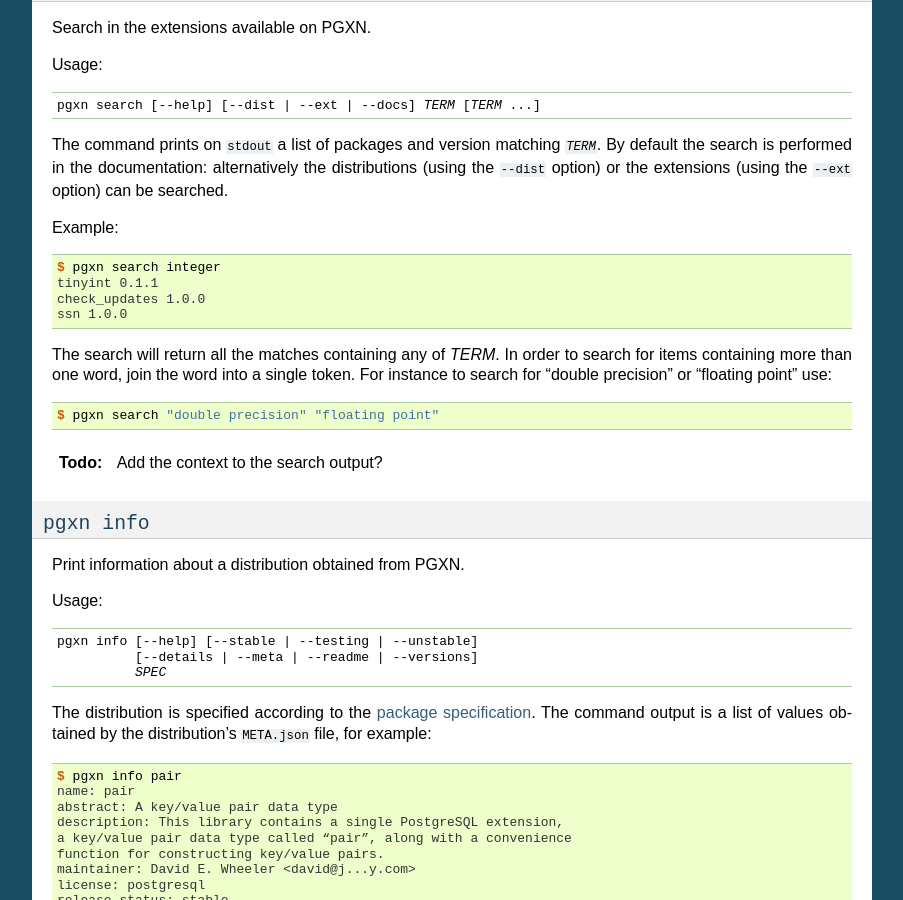
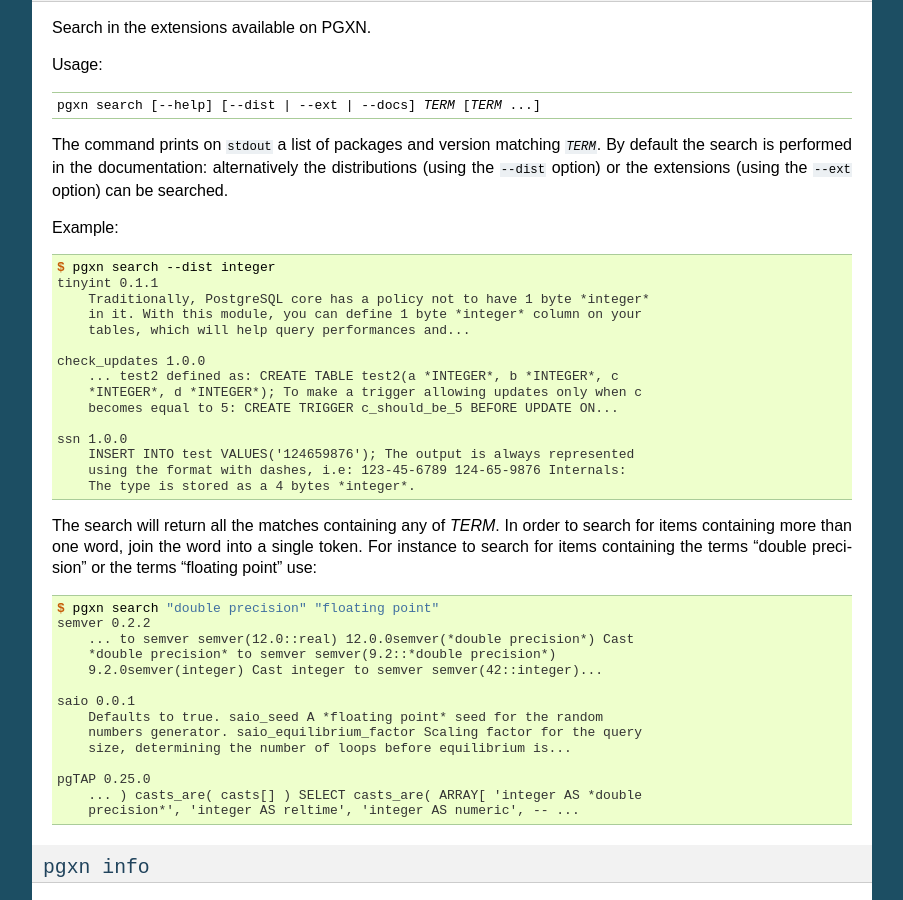
Before and after one commit to pgxn/pgxnclient, a Sphinx documentation site: the page built from docs/usage.rst, in a window 1280 px wide and 900 px high, scrolled down 4250 px. Shown: the whole window, without its empty margins (198-1101 px from the left). Built offline with Sphinx 7.4.7, drawn with Linux system fonts in a browser that asks for light colours.

Commit message:
Display the excerpt in the search result

```diff
--- a/docs/usage.rst
+++ b/docs/usage.rst
@@ -330,21 +330,43 @@
 
 .. code-block:: console
 
-    $ pgxn search integer
+    $ pgxn search --dist integer
     tinyint 0.1.1
+        Traditionally, PostgreSQL core has a policy not to have 1 byte *integer*
+        in it. With this module, you can define 1 byte *integer* column on your
+        tables, which will help query performances and...
+
     check_updates 1.0.0
+        ... test2 defined as: CREATE TABLE test2(a *INTEGER*, b *INTEGER*, c
+        *INTEGER*, d *INTEGER*); To make a trigger allowing updates only when c
+        becomes equal to 5: CREATE TRIGGER c_should_be_5 BEFORE UPDATE ON...
+
     ssn 1.0.0
+        INSERT INTO test VALUES('124659876'); The output is always represented
+        using the format with dashes, i.e: 123-45-6789 124-65-9876 Internals:
+        The type is stored as a 4 bytes *integer*.
 
 The search will return all the matches containing any of *TERM*. In order to
 search for items containing more than one word, join the word into a single
-token. For instance to search for "double precision" or "floating point" use:
+token. For instance to search for items containing the terms "double
+precision" or the terms "floating point" use:
 
 .. code-block:: console
 
     $ pgxn search "double precision" "floating point"
+    semver 0.2.2
+        ... to semver semver(12.0::real) 12.0.0semver(*double precision*) Cast
+        *double precision* to semver semver(9.2::*double precision*)
+        9.2.0semver(integer) Cast integer to semver semver(42::integer)...
 
+    saio 0.0.1
+        Defaults to true. saio_seed A *floating point* seed for the random
+        numbers generator. saio_equilibrium_factor Scaling factor for the query
+        size, determining the number of loops before equilibrium is...
 
-.. todo:: Add the context to the search output?
+    pgTAP 0.25.0
+        ... ) casts_are( casts[] ) SELECT casts_are( ARRAY[ 'integer AS *double
+        precision*', 'integer AS reltime', 'integer AS numeric', -- ...
 
 
 .. _info:
```
Also changed, not shown: 1 other file.
